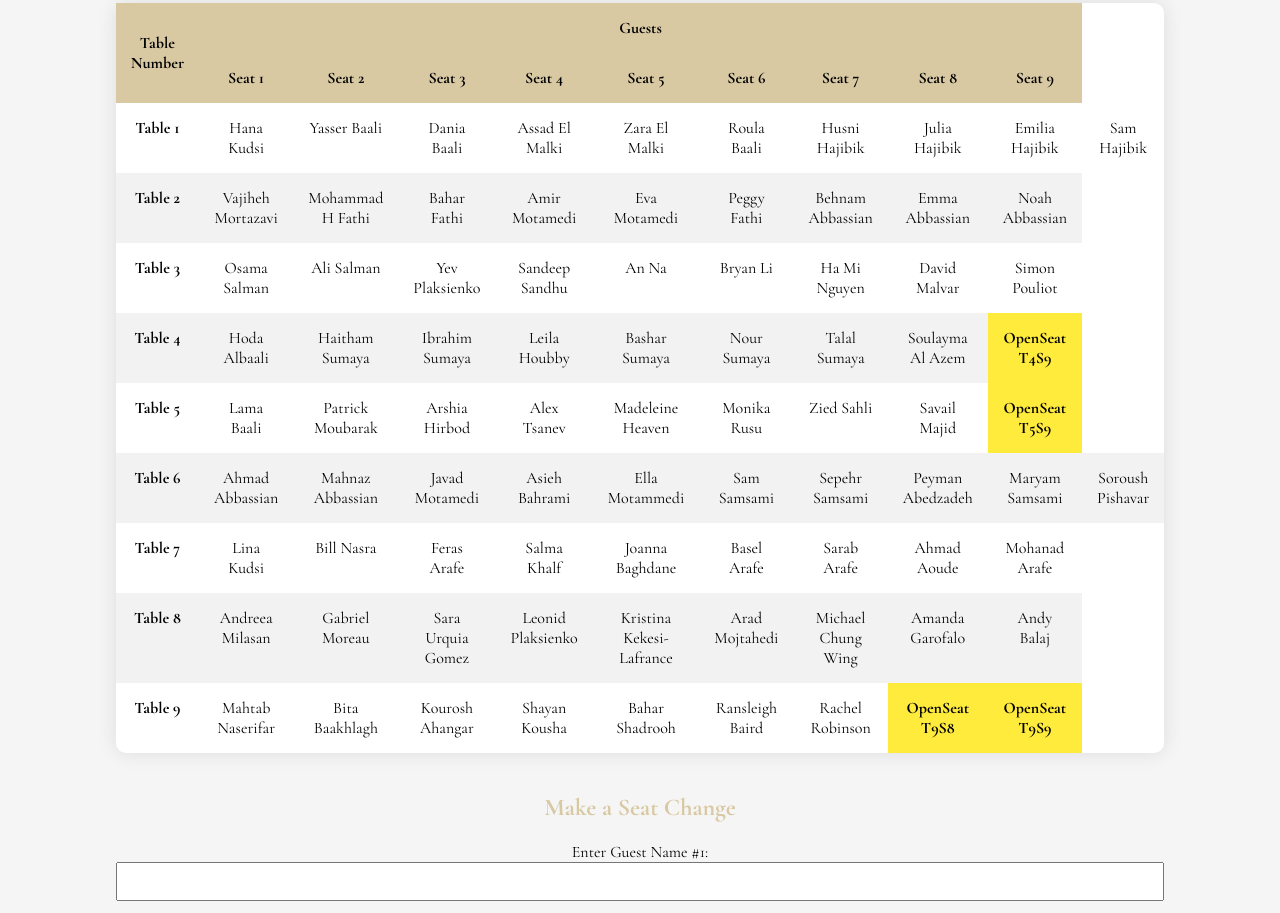
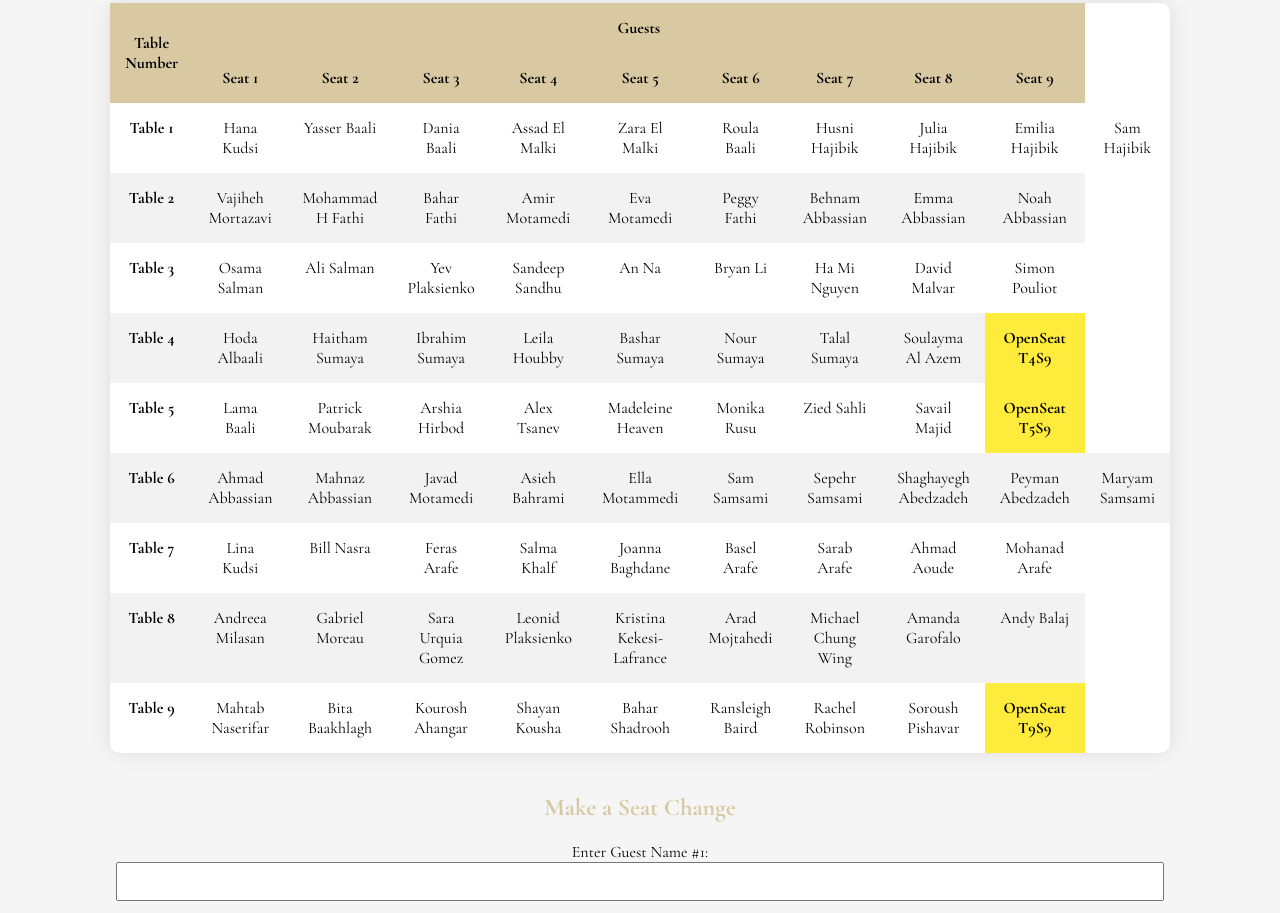
Before and after one commit to AmmarBaali/AmmarBaali.github.io, a website: page seats/index.html in a window 1280 px wide. Shown: the part 337-1250 px from the top of the page. Drawn offline with nearby package versions, Linux system fonts and the light colour scheme.

Commit message:
More seat changes

```diff
--- a/seats/index.html
+++ b/seats/index.html
@@ -194,9 +194,10 @@
                 <td>Ella Motammedi</td>
                 <td>Sam Samsami</td>
                 <td>Sepehr Samsami</td>
+                <td>Shaghayegh Abedzadeh</td>
                 <td>Peyman Abedzadeh</td>
                 <td>Maryam Samsami</td>
-                <td>Soroush Pishavar</td>
+
             </tr>
             <tr>
                 <td><b>Table 7</b></td>
@@ -231,7 +232,7 @@
                 <td>Bahar Shadrooh</td>
                 <td>Ransleigh Baird</td>
                 <td>Rachel Robinson</td>
-                <td class="open-seat">OpenSeat T9S8</td>
+                <td>Soroush Pishavar</td>
                 <td class="open-seat">OpenSeat T9S9</td>
             </tr>
         </tbody>
```
